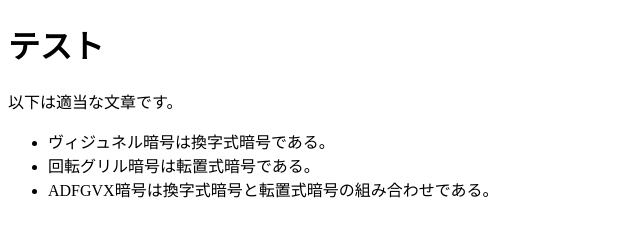
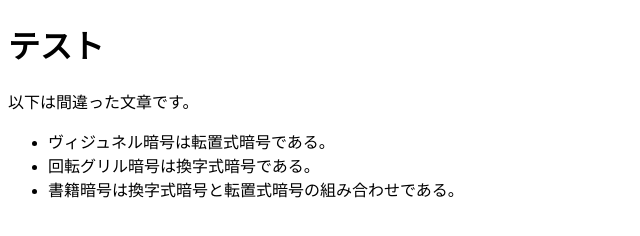
Before and after one commit to langue-de77/20250428_RDL, a plain HTML site: page index.html in a window 1280 px wide. Shown: the whole page, without its empty margins (0-640 px from the left). Drawn offline with Linux system fonts and the light colour scheme.

Commit message:
Update index.html
適当な文章を間違った文章に変更しました。

```diff
--- a/index.html
+++ b/index.html
@@ -6,11 +6,11 @@
     </head>
     <body>
         <h1>テスト</h1>
-        <p>以下は適当な文章です。</p>
+        <p>以下は間違った文章です。</p>
         <ul>
-            <li>ヴィジュネル暗号は換字式暗号である。</li>
-            <li>回転グリル暗号は転置式暗号である。</li>
-            <li>ADFGVX暗号は換字式暗号と転置式暗号の組み合わせである。</li>
+            <li>ヴィジュネル暗号は転置式暗号である。</li>
+            <li>回転グリル暗号は換字式暗号である。</li>
+            <li>書籍暗号は換字式暗号と転置式暗号の組み合わせである。</li>
         </ul>
     </body>
 </html>
```
